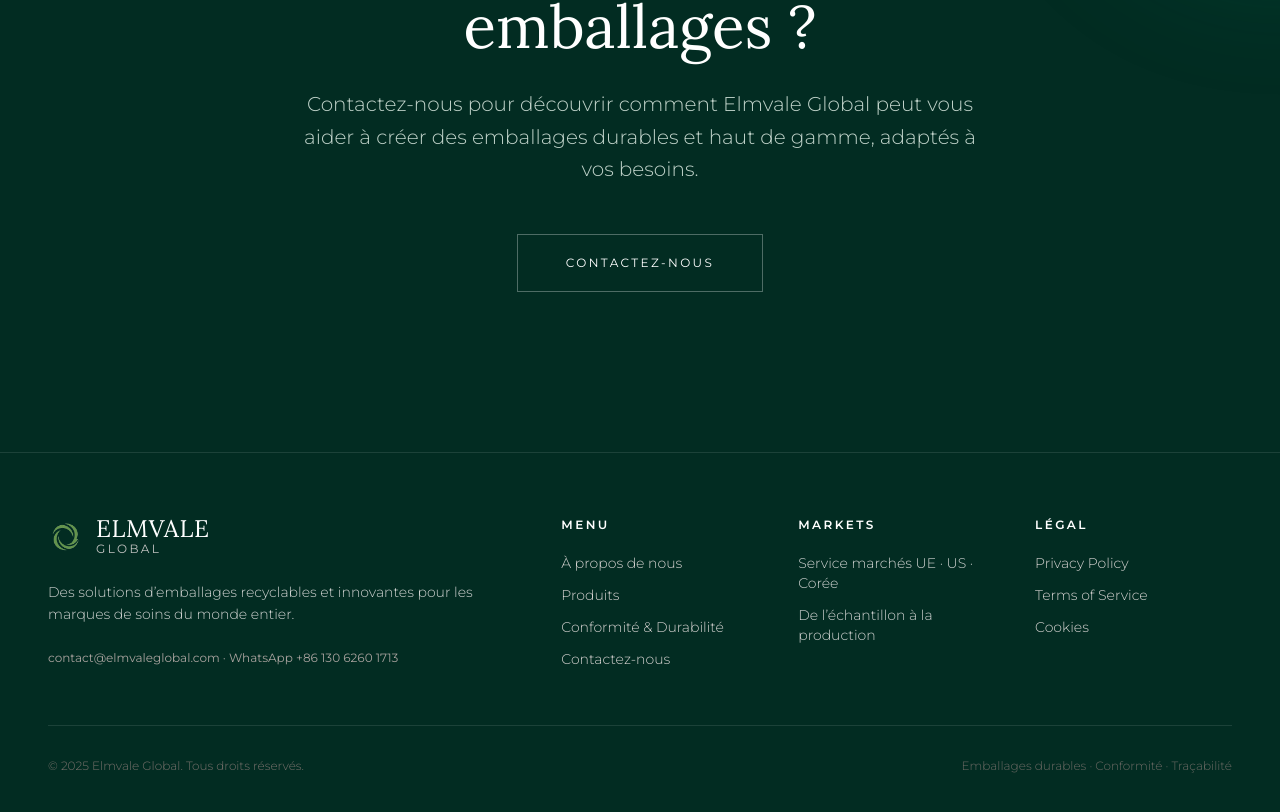
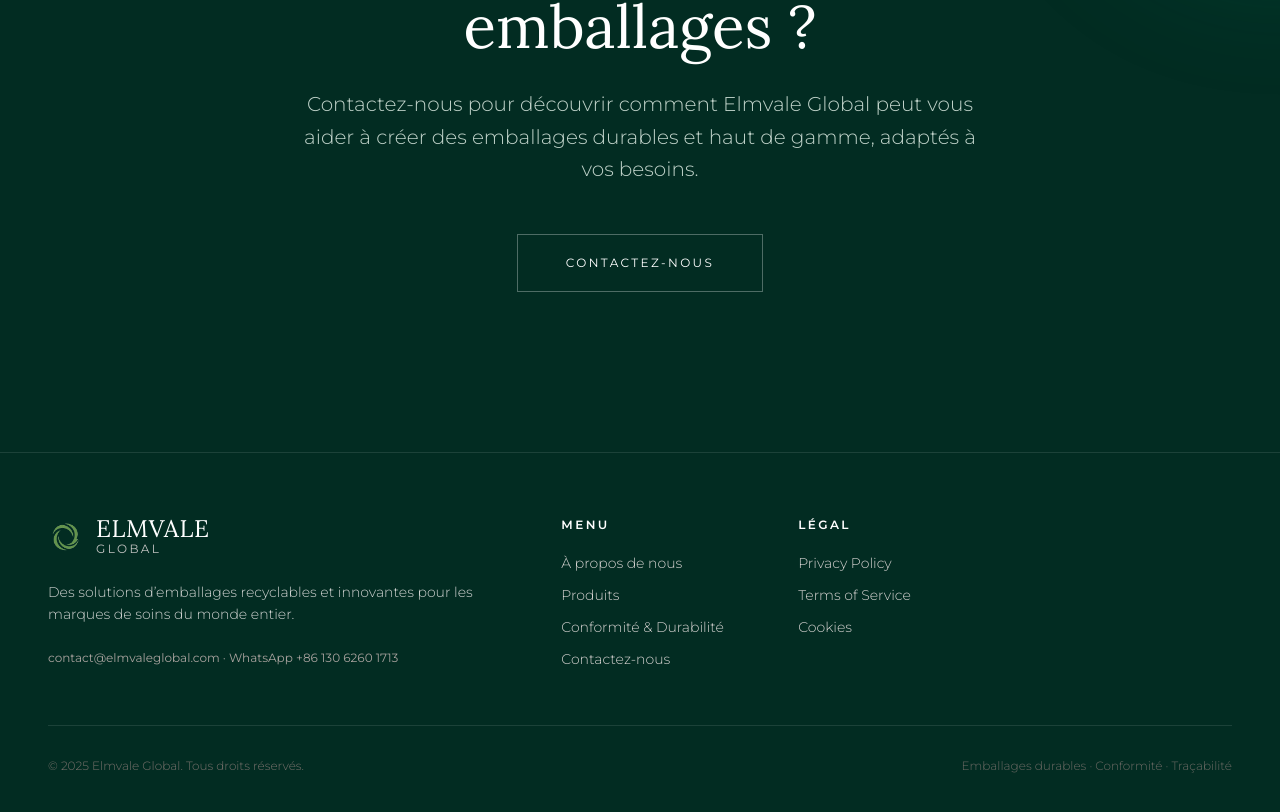
Before and after one commit to cathy6140/-Elmvale-Global-.github.io, a React (Vite) app: page /contact in a window 1280 px wide. Shown: the part 2736-3548 px from the top of the page. Built offline with nearby package versions, Linux system fonts and the light colour scheme.

Commit message:
Update Footer.tsx

```diff
--- a/src/components/Footer.tsx
+++ b/src/components/Footer.tsx
@@ -61,16 +61,6 @@ const Footer: React.FC = () => {
 
             <div className="space-y-5">
               <h4 className="text-white uppercase tracking-[0.2em] text-xs font-semibold">
-                {t.footer?.marketsTitle ?? 'Markets'}
-              </h4>
-              <ul className="space-y-3 text-sm font-light text-stone-200/90">
-                <li>{t.footer?.marketsLine ?? (language === 'fr' ? 'Service marchés UE · US · Corée' : 'Serving EU · US · Korea')}</li>
-                <li>{t.footer?.leadTime ?? (language === 'fr' ? 'De l’échantillon à la production' : 'From sampling to production')}</li>
-              </ul>
-            </div>
-
-            <div className="space-y-5">
-              <h4 className="text-white uppercase tracking-[0.2em] text-xs font-semibold">
                 {t.footer?.legal ?? (language === 'fr' ? 'Légal' : 'Legal')}
               </h4>
               <ul className="space-y-3 text-sm font-light">
```
